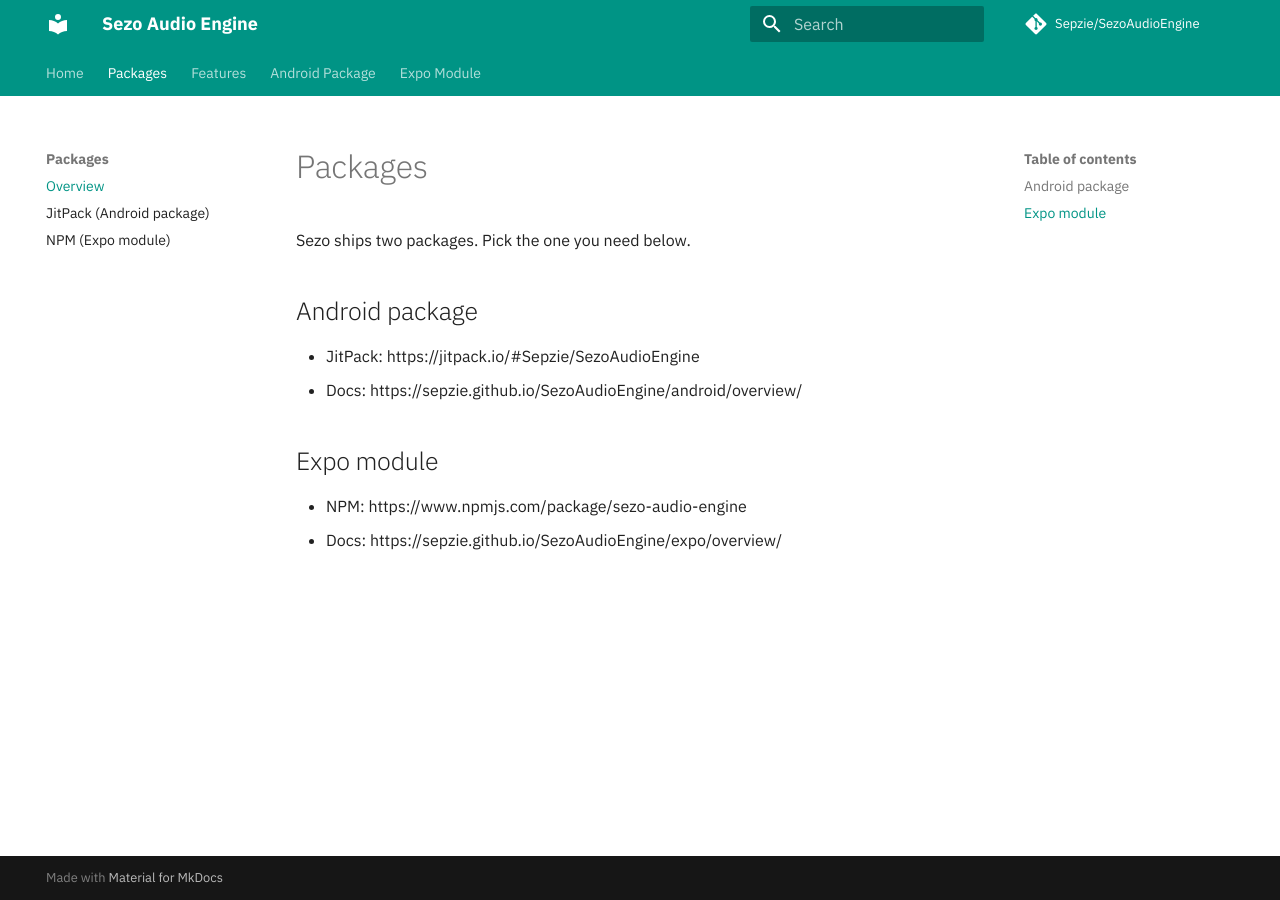
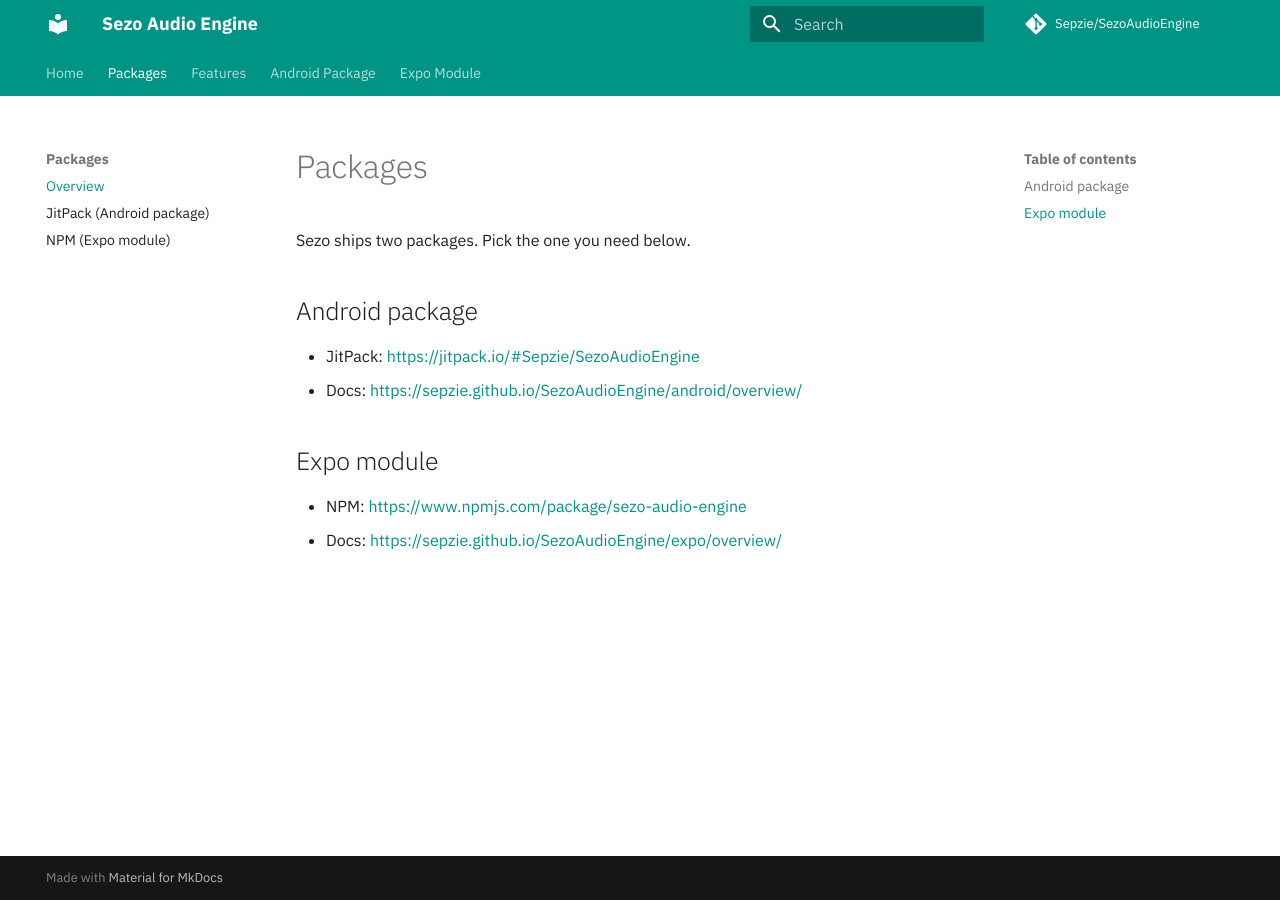
Before and after one commit to Sepzie/SezoAudioEngine, an MkDocs documentation site: the page built from docs/packages/index.md, in a window 1280 px wide. Built offline with MkDocs 1.6.1 and Material for MkDocs 9.7.7, drawn with Linux system fonts in a browser that asks for light colours; comment, search, counter and statistics services are not loaded.

```diff
--- a/docs/packages/index.md
+++ b/docs/packages/index.md
@@ -4,10 +4,10 @@ Sezo ships two packages. Pick the one you need below.
 
 ## Android package
 
-- JitPack: https://jitpack.io/#Sepzie/SezoAudioEngine
-- Docs: https://sepzie.github.io/SezoAudioEngine/android/overview/
+- JitPack: <https://jitpack.io/#Sepzie/SezoAudioEngine>
+- Docs: <https://sepzie.github.io/SezoAudioEngine/android/overview/>
 
 ## Expo module
 
-- NPM: https://www.npmjs.com/package/sezo-audio-engine
-- Docs: https://sepzie.github.io/SezoAudioEngine/expo/overview/
+- NPM: <https://www.npmjs.com/package/sezo-audio-engine>
+- Docs: <https://sepzie.github.io/SezoAudioEngine/expo/overview/>
```
